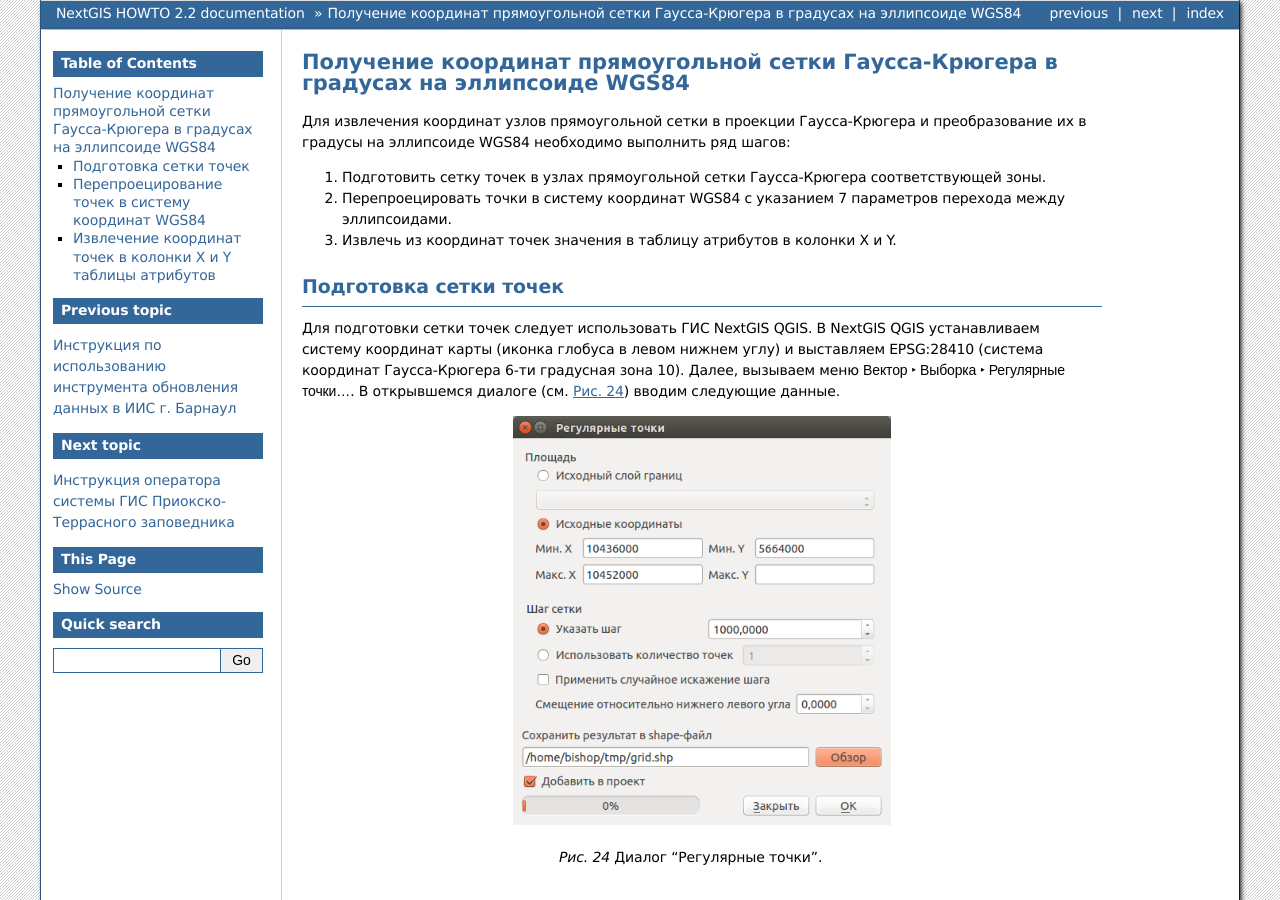
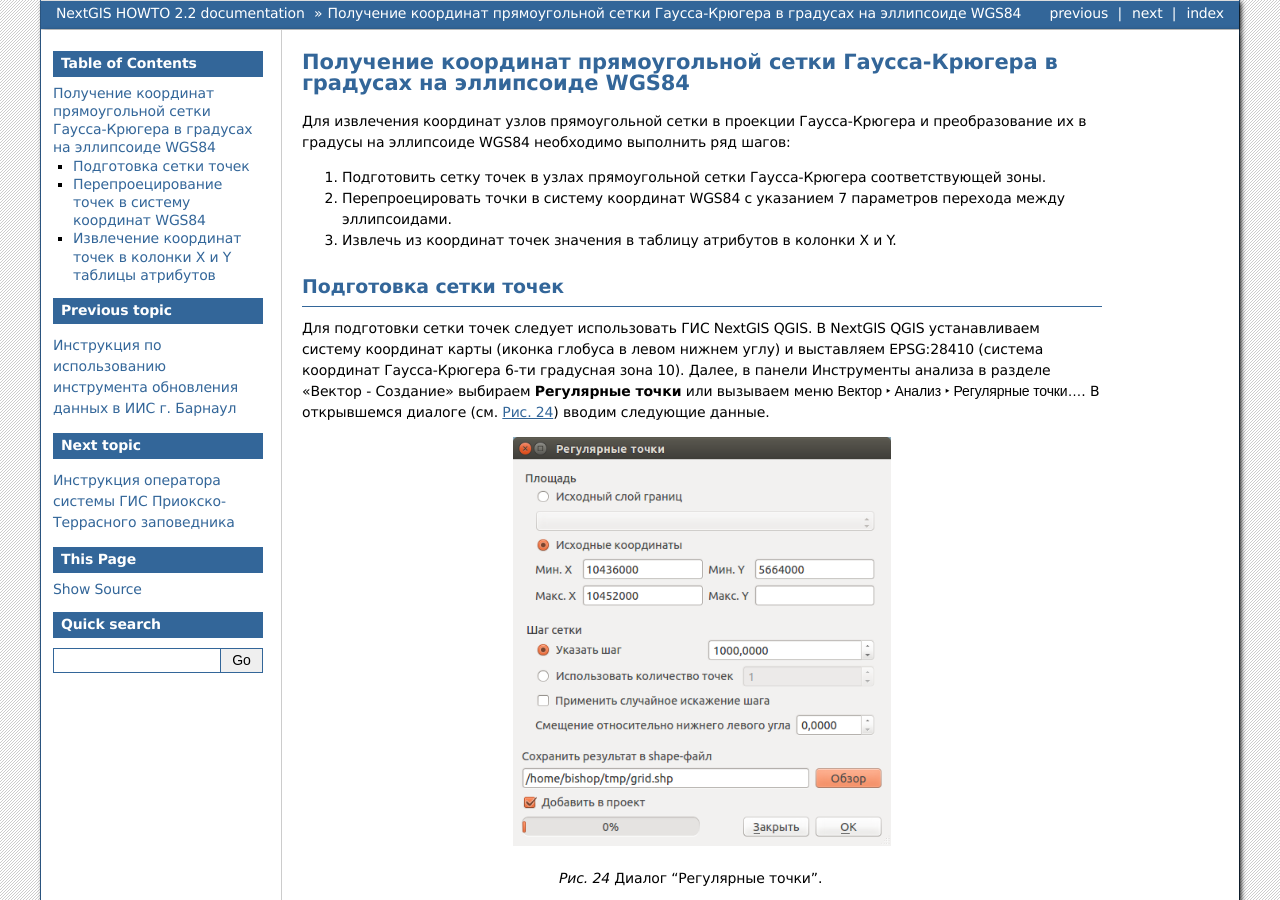
Before and after one commit to nextgis/docs_howto, a Sphinx documentation site: the page built from source/grid_vertex_extract.rst, in a window 1280 px wide and 900 px high. Built offline with Sphinx 7.4.7, drawn with Linux system fonts in a browser that asks for light colours; formulas are drawn with MathJax 3; pages that are not in the unit, such as notebooks, are missing from menus.

Commit message:
Update grid_vertex_extract.rst
Fix menu path (regular points)

```diff
--- a/source/grid_vertex_extract.rst
+++ b/source/grid_vertex_extract.rst
@@ -20,7 +20,7 @@
 Для подготовки сетки точек следует использовать ГИС NextGIS QGIS. В NextGIS QGIS
 устанавливаем систему координат карты (иконка глобуса в левом нижнем углу) и
 выставляем EPSG:28410 (система координат Гаусса-Крюгера 6-ти градусная зона 10).
-Далее, вызываем меню :menuselection:`Вектор --> Выборка --> Регулярные точки...`.
+Далее, в панели Инструменты анализа в разделе «Вектор - Создание» выбираем **Регулярные точки** или вызываем меню :menuselection:`Вектор --> Анализ --> Регулярные точки...`.
 В открывшемся диалоге (см. :numref:`howto_regular_points_pic`) вводим следующие данные.
 
 .. figure:: _static/regular_points.png
```
